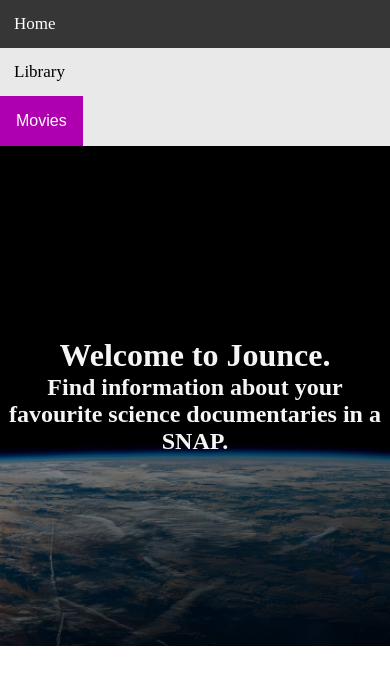
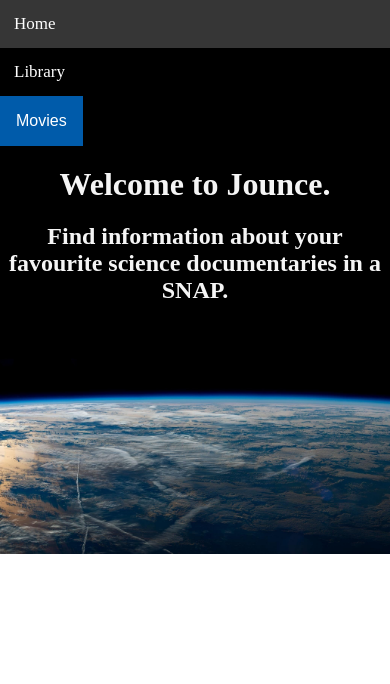
Before and after one commit to JLi314/Jounce, a website: page index.html in a window 390 px wide. Drawn offline with Linux system fonts and the light colour scheme.

Commit message:
Centered the text in hero + changed colour scheme

```diff
--- a/style.css
+++ b/style.css
@@ -4,22 +4,9 @@
   box-sizing: border-box;
 }
 
-/* #front-image {
-  display: block;
-  margin-left: auto;
-  margin-right: auto;
-  width: 100%;
-  height: 90%;
-}
-
-.intro {
-  position: relative;
-  display: grid;
-} */
-
 .hero {
   display: grid;
-  height: 500px;
+  height: 100%;
 }
 
 .hero-content {
@@ -30,6 +17,7 @@
   margin: auto; /* [2] */
   text-align: center;
   color: whitesmoke;
+  padding-bottom: 250px;
 }
 
 .hero-image {
@@ -40,11 +28,10 @@
   min-height: 0; /* [4] */
 }
 
-.hero:after {
-  content: "";
-  background-color: #000;
-  opacity: 0.45;
-  grid-area: 1/-1;
+.intro {
+  position: relative;
+  display: grid;
+  padding-top: 20px;
 }
 
 #movies {
@@ -68,14 +55,14 @@
 /* Add a black background color to the top navigation bar */
 .topnav {
   overflow: hidden;
-  background-color: #e9e9e9;
+  background-color: #000000;
 }
 
 /* Style the links inside the navigation bar */
 .topnav a {
   float: left;
   display: block;
-  color: black;
+  color: rgb(255, 255, 255);
   text-align: center;
   padding: 14px 16px;
   text-decoration: none;
@@ -94,22 +81,9 @@
   color: white;
 }
 
-/* When the screen is less than 600px wide, stack the links and the search field vertically instead of horizontally */
-@media screen and (max-width: 600px) {
-  .topnav a,
-  .topnav input[type="text"] {
-    float: none;
-    display: block;
-    text-align: left;
-    width: 100%;
-    margin: 0;
-    padding: 14px;
-  }
-}
-
 /* Dropdown Button */
 .dropbtn {
-  background-color: #af00af;
+  background-color: rgb(0, 91, 170);
   color: white;
   padding: 16px;
   font-size: 16px;
@@ -126,7 +100,7 @@
 .dropdown-content {
   display: none;
   float: right;
-  background-color: #f1f1f1;
+  background-color: #000000;
   min-width: 160px;
   box-shadow: 0px 8px 16px 0px rgba(0, 0, 0, 0.2);
   z-index: 1;
@@ -134,7 +108,7 @@
 
 /* Links inside the dropdown */
 .dropdown-content a {
-  color: black;
+  color: rgb(255, 255, 255);
   padding: 12px 16px;
   text-decoration: none;
   display: block;
@@ -142,7 +116,7 @@
 
 /* Change color of dropdown links on hover */
 .dropdown-content a:hover {
-  background-color: #ddd;
+  background-color: white;
 }
 
 /* Show the dropdown menu on hover */
@@ -152,5 +126,18 @@
 
 /* Change the background color of the dropdown button when the dropdown content is shown */
 .dropdown:hover .dropbtn {
-  background-color: #920092;
+  background-color: rgb(32, 151, 255);
 }
+
+/* When the screen is less than 600px wide, stack the links and the search field vertically instead of horizontally */
+@media screen and (max-width: 600px) {
+  .topnav a,
+  .topnav input[type="text"] {
+    float: none;
+    display: block;
+    text-align: left;
+    width: 100%;
+    margin: 0;
+    padding: 14px;
+  }
+}
```
